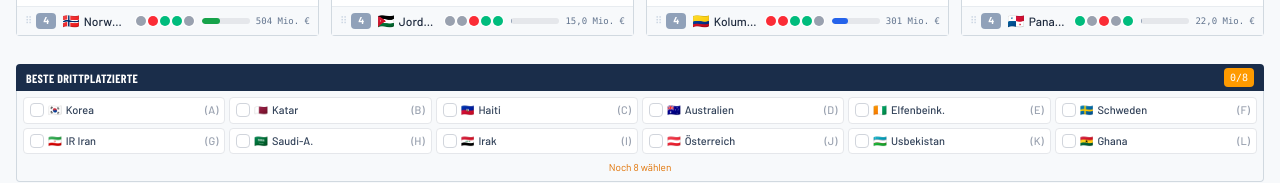
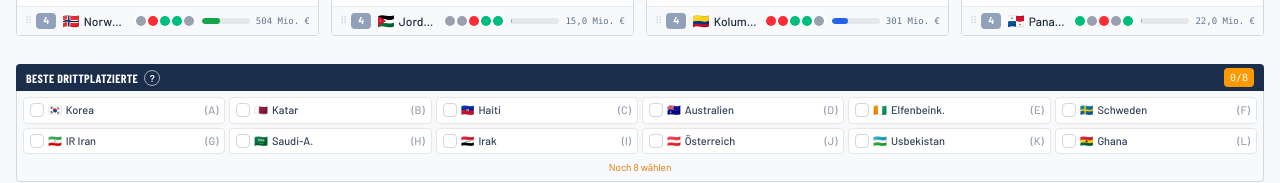
Before and after one commit to Gjors/wc-predictor, a React (Vite) app: page / in a window 1280 px wide. Shown: the part 576-759 px from the top of the page. Built offline with nearby package versions, Linux system fonts and the light colour scheme.

Commit message:
Add toggleable info box for third-place selection

```diff
--- a/src/components/ThirdSel.jsx
+++ b/src/components/ThirdSel.jsx
@@ -1,17 +1,35 @@
+import { useState } from "react";
 import { FL, GIDS } from "../data/constants";
 import { sn } from "../utils/helpers";
 
 export default function ThirdSel({ groups, sel, onToggle }) {
+  const [showInfo, setShowInfo] = useState(false);
   const n = sel.length;
   const full = n >= 8;
 
   return (
     <div className="mb-3">
       <div className="flex items-center justify-between px-2.5 py-1 rounded-t" style={{ background: "#1a2d4a", color: "#fff" }}>
-        <span className="font-bold text-xs tracking-wide" style={{ fontFamily: "'Barlow Condensed',sans-serif" }}>BESTE DRITTPLATZIERTE</span>
+        <div className="flex items-center gap-1.5">
+          <span className="font-bold text-xs tracking-wide" style={{ fontFamily: "'Barlow Condensed',sans-serif" }}>BESTE DRITTPLATZIERTE</span>
+          <button
+            type="button"
+            onClick={() => setShowInfo((v) => !v)}
+            className="w-4 h-4 rounded-full border border-white/60 text-[10px] font-semibold leading-none flex items-center justify-center hover:bg-white/10"
+            aria-label="Informationen zur Drittplatzierten-Logik anzeigen"
+            aria-expanded={showInfo}
+          >
+            ?
+          </button>
+        </div>
         <span className={`font-mono px-1.5 py-0.5 rounded ${n === 8 ? "bg-emerald-500" : "bg-amber-500"}`} style={{ fontSize: 10 }}>{n}/8</span>
       </div>
       <div className="border border-t-0 rounded-b p-1.5" style={{ borderColor: "#d1d9e0" }}>
+        {showInfo && (
+          <div className="mb-1.5 rounded bg-blue-50 text-blue-800 px-2 py-1.5 text-[11px] leading-snug">
+            In der Realität qualifizieren sich die 8 besten Dritten über Punkte und Tordifferenz. Hier übernimmst du diese Auswahl. Die Platzierung im K.o.-Baum ist danach nicht zufällig, sondern folgt strikt der offiziellen FIFA-Matrix: Teams werden anhand ihres Gruppen-Buchstabens so verteilt, dass im Sechzehntelfinale nie zwei Teams aus derselben Vorrundengruppe aufeinandertreffen.
+          </div>
+        )}
         <div className="grid grid-cols-2 sm:grid-cols-3 md:grid-cols-4 lg:grid-cols-6 gap-1">
           {GIDS.map((g) => {
             const team = groups[g]?.[2];
```
